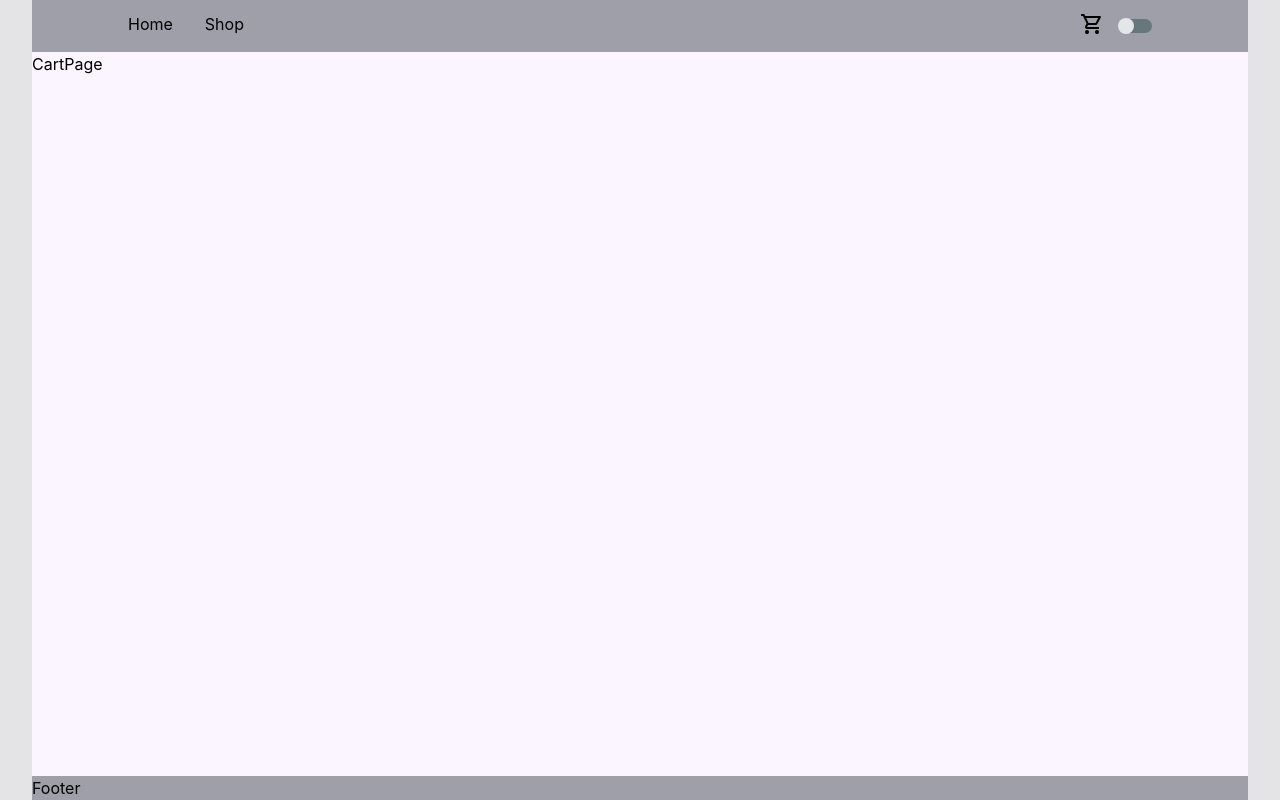
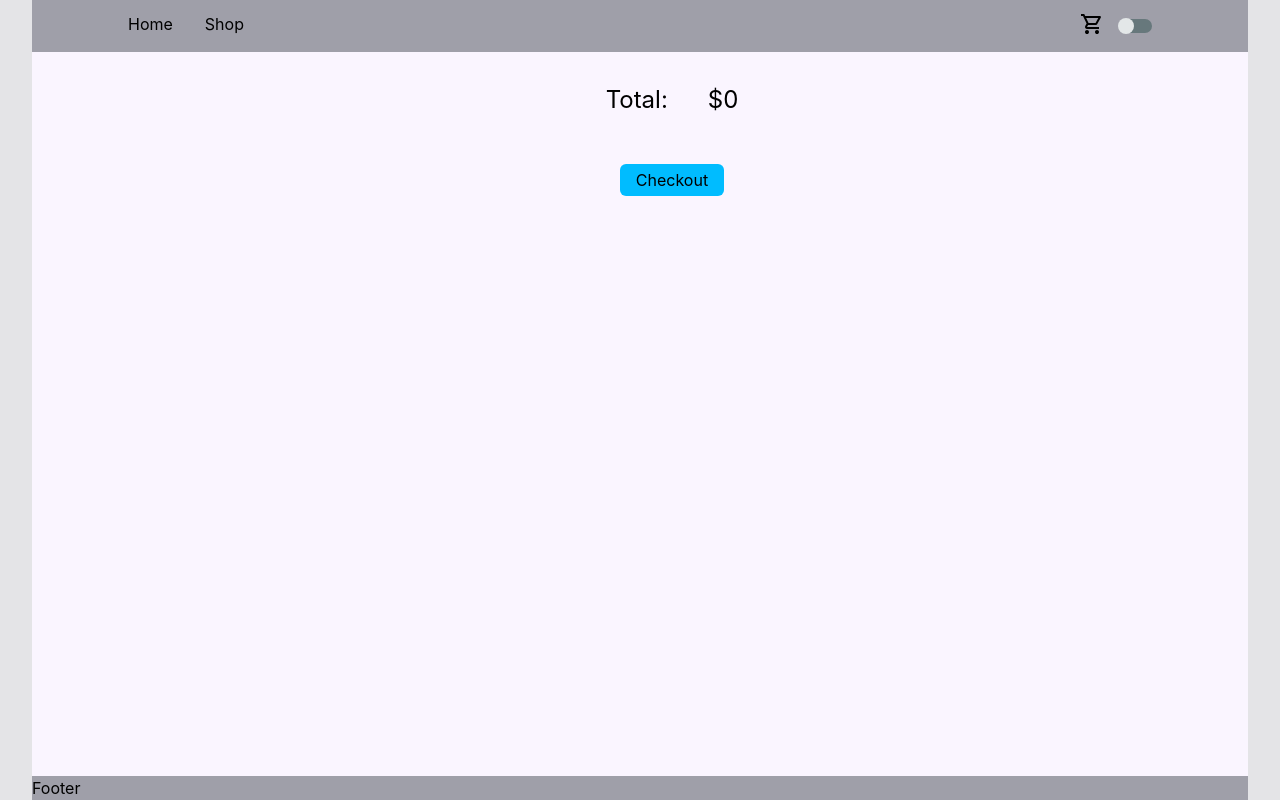
Before and after one commit to Salads/odin-react-shopping-cart, a React (Vite) app: page /cart in a window 1280 px wide. Built offline with nearby package versions, Linux system fonts and the light colour scheme; no server answers.

Commit message:
First pass on Cart Page
- Add CartItem component
- Generate cart page items and render them

```diff
--- /dev/null
+++ b/src/components/CartItem.jsx
@@ -0,0 +1,25 @@
+import ItemCartButton from './ItemCartButton.jsx';
+
+function CartItem({item, setCartItemQuantity, removeCartItem}) {
+
+	let totalPrice = item.price ? item.price * item.quantity : 0;
+
+	return (
+		<div className="flex flex-row gap-8">
+			<div className="flex flex-row gap-4 flex-1">
+				<img src={item.image} className='w-12 h-auto' />
+				<p>{item.title}</p>
+			</div>
+			<div className="flex flex-col">
+				<ItemCartButton
+					productId={item.id}
+					quantity={item.quantity}
+					setCartItemQuantity={setCartItemQuantity}
+					removeCartItem={removeCartItem} />
+				<p>${totalPrice.toFixed(2)}</p>
+			</div>
+		</div>
+	);
+}
+
+export default CartItem;
--- a/src/pages/CartPage.jsx
+++ b/src/pages/CartPage.jsx
@@ -1,6 +1,57 @@
+import { useOutletContext } from "react-router";
+import CartItem from "../components/CartItem";
+
+function generateContents(cartItems, setCartItemQuantity, removeCartItem) {
+	let result = { detailItems: [], summaryLabels: [], summaryTotals: [], totalPrice: 0 }
+
+	for(let cartItem of cartItems) {
+
+		let unitPrice = Number(cartItem.price);
+		let totalPrice = unitPrice * cartItem.quantity;
+		result.totalPrice += totalPrice;
+
+		result.detailItems.push(<CartItem
+									item={cartItem}
+									setCartItemQuantity={setCartItemQuantity}
+									removeCartItem={removeCartItem}/>);
+
+		result.summaryLabels.push(
+			<p>x{cartItem.quantity} {cartItem.title} (${unitPrice.toFixed(2)})</p>
+		);
+
+		result.summaryTotals.push(
+			<p>${totalPrice.toFixed(2)}</p>
+		);
+	}
+
+	return result;
+}
 
 function CartPage() {
-	return <p>CartPage</p>
+	const {cartItems, setCartItemQuantity, removeCartItem} = useOutletContext();
+
+	let contents = generateContents(cartItems, setCartItemQuantity, removeCartItem);
+
+	return (
+		<div className="flex flex-row align-center justify-center w-full px-12 py-8 gap-16">
+			<div className="flex flex-col">
+				{contents.detailItems}
+			</div>
+			<div className="flex flex-col gap-12">
+				<div className="flex flex-row sticky top-0 gap-10">
+					<div className="flex flex-col">
+						{contents.summaryLabels}
+						<p className="text-2xl">Total:</p>
+					</div>
+					<div className="flex flex-col">
+						{contents.summaryTotals}
+						<p className="text-2xl">${contents.totalPrice}</p>
+					</div>
+				</div>
+				<button className="px-4 py-1 bg-sky-400 w-fit h-fit self-center rounded-md cursor-pointer">Checkout</button>
+			</div>
+		</div>
+	);
 }
 
 export default CartPage;
```
